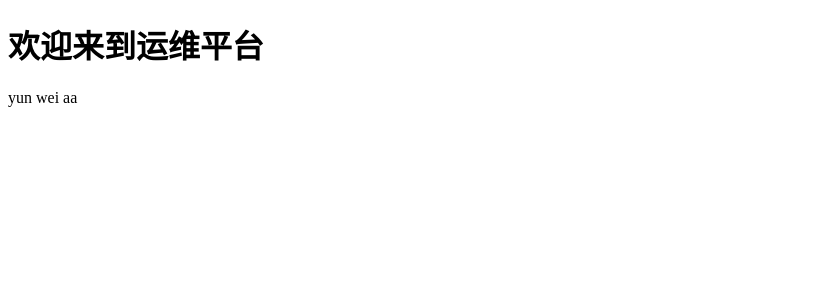
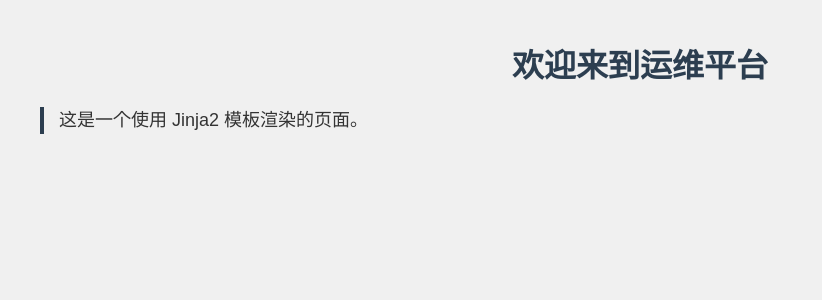
Before and after one commit to nosee27/python-devops-scripts, a Flask app: page / in a window 1280 px wide. Shown: the top 300 px of the page, without its empty margins (0-822 px from the left). Run offline with Flask 3, Linux system fonts and the light colour scheme.

Commit message:
Day30: Flask 模板渲染与静态文件

```diff
--- a/app.py
+++ b/app.py
@@ -1,10 +1,10 @@
 #!/usr/bin/env python3
 from flask import Flask,render_template
 app=Flask(__name__)
+
 @app.route('/')
 def index():
-    return render_template('index.html',message='欢迎来到运维平台')
+    return render_template('index.html',message="欢迎来到运维平台")
 
 if __name__=="__main__":
-    app.run(
-            host='0.0.0.0',port=5000,debug=True)
+    app.run(host='0.0.0.0',port=5000,debug=True)
--- a/templates/index.html
+++ b/templates/index.html
@@ -1,13 +1,12 @@
 <!DOCTYPE html>
-<html lang="zh-CN">
+<html long='zh-CN'>
 <head>
 	<meta charset="UTF-8">
-	<title> yu wei</title>
-	<link rel="stylesheet" href"{{
-url_for('static',filename='css/style.css')}}">
+	<title>运维平台首页</title>
+	<link rel="stylesheet" href="{{url_for('static',filename='css/style.css')}}">
 </head>
 <body>
 	<h1>{{message}}</h1>
-	<p> yun wei aa</p>
+	<p>这是一个使用 Jinja2 模板渲染的页面。</p>
 </body>
 </html>
```
